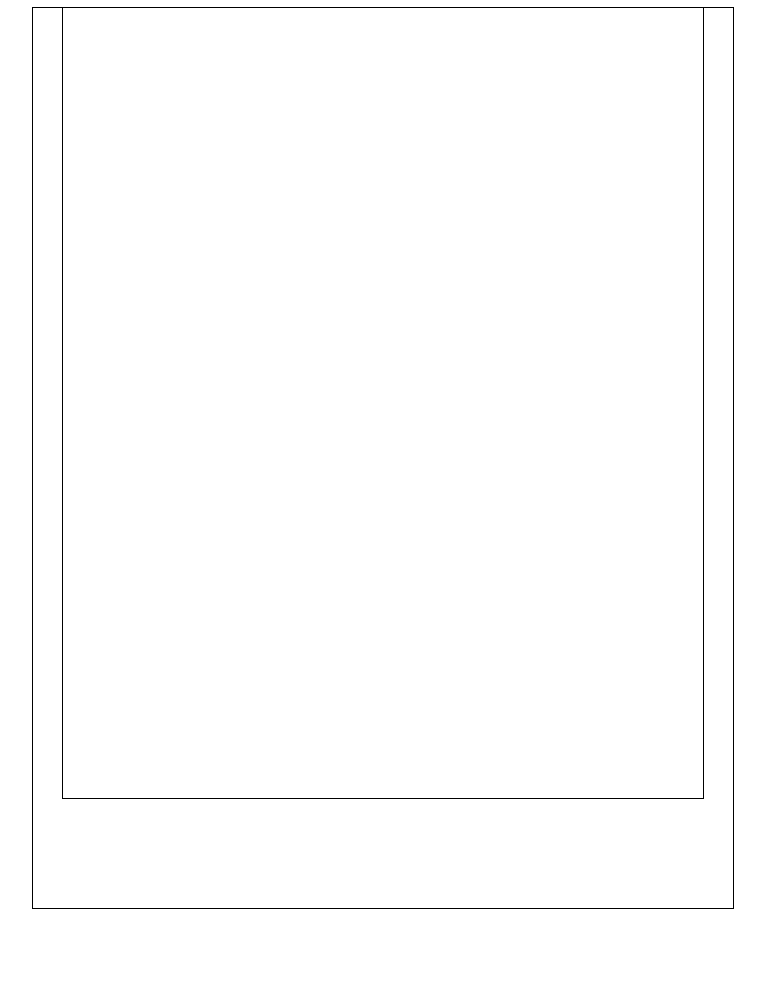
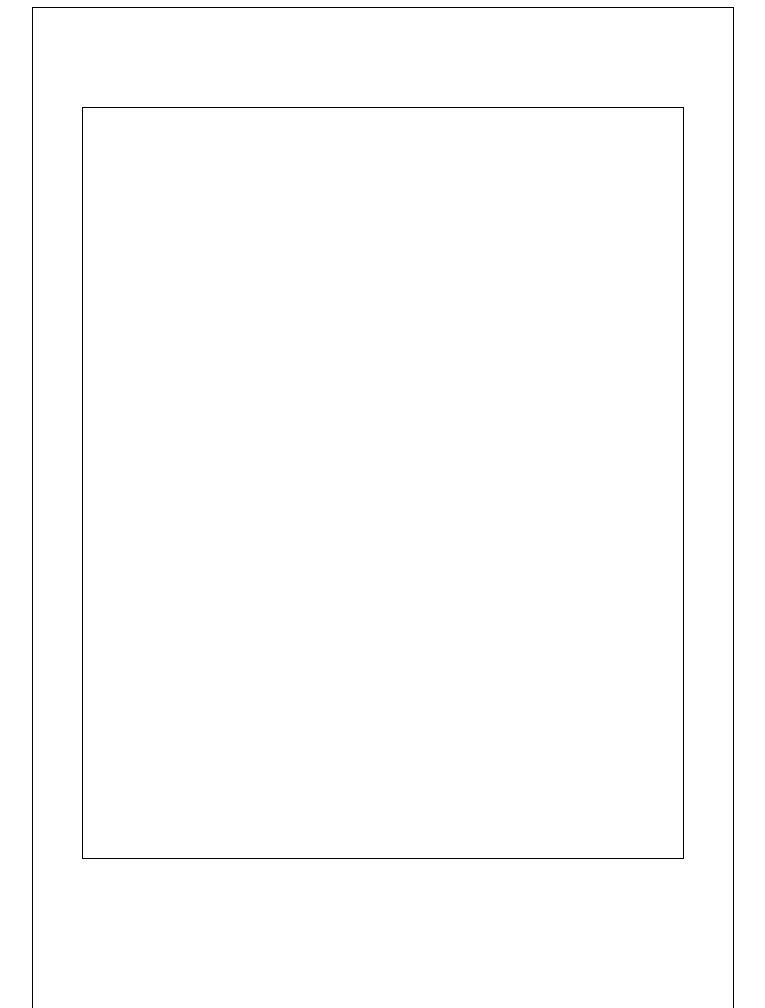
Before and after one commit to semihhatil/WebProjem2, a plain HTML site: page index.html in a window 1280 px wide. Shown: the top 1008 px of the page, without its empty margins (257-1022 px from the left). Before the commit the page ends 916 px from the top, so only its background shows below. Drawn offline with Linux system fonts and the light colour scheme.

Commit message:
Update style.css

```diff
--- a/style.css
+++ b/style.css
@@ -4,6 +4,7 @@
 	outline-style:solid;
 	outline-width:1px;
 	margin: auto;
+	padding-top:100px;
 }
 .deneme1{
 	height:750px;
@@ -11,7 +12,7 @@
     outline-style:solid;
 	outline-width:1px;
 	margin:auto;
-	padding:20px;
+
 
 
 }
```
